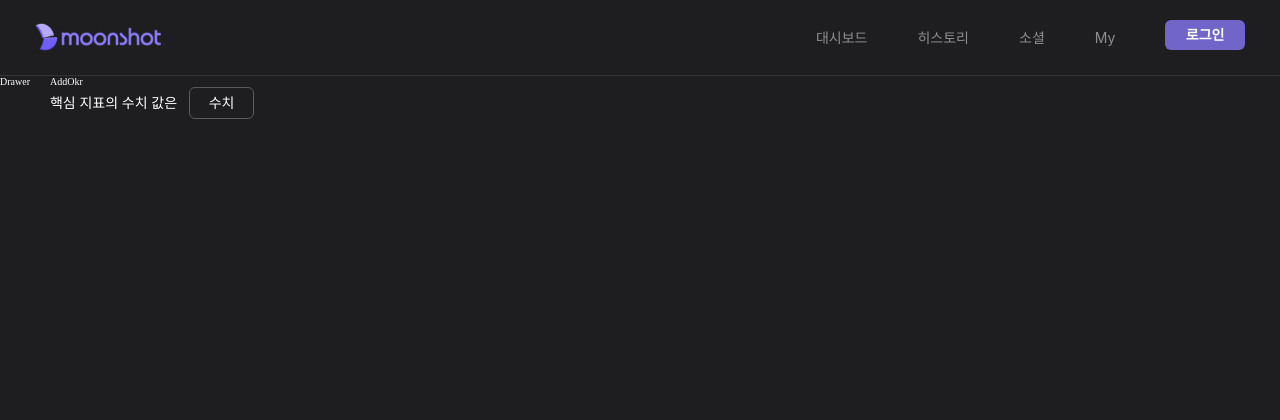
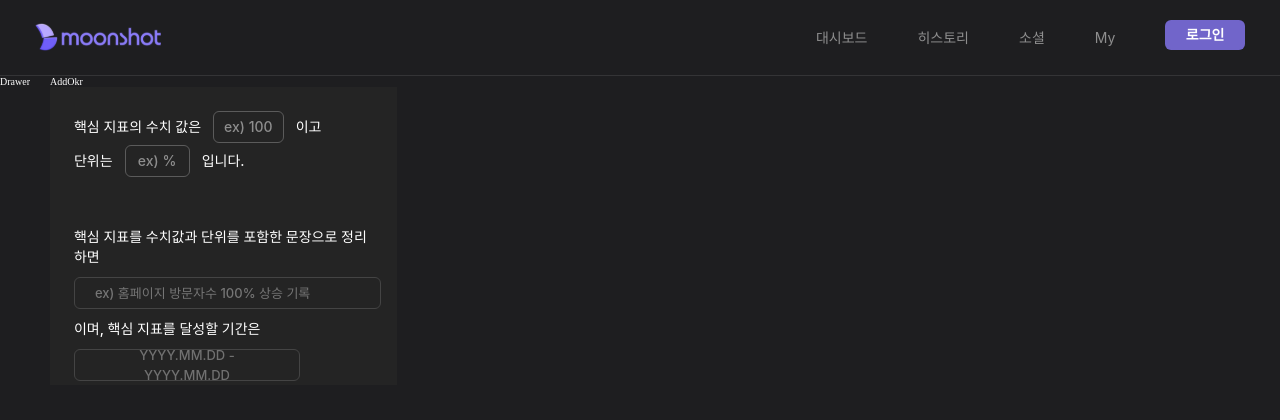
Before and after one commit to MOONSHOT-Team/MOONSHOT-CLIENT, a React (Vite) app: page /add-okr in a window 1280 px wide. Shown: the top 420 px of the page. Built offline with nearby package versions, Linux system fonts and the light colour scheme; a web font is replaced by a local one; what emotion-normalize would draw is missing.

Commit message:
feat: kr 추가 카드 구헌

```diff
--- /dev/null
+++ b/src/AddOkr/components/KeyResultPeriodInput.tsx
@@ -0,0 +1,87 @@
+import styled from '@emotion/styled';
+import { ConfigProvider, DatePicker } from 'antd';
+import type { RangePickerProps } from 'antd/es/date-picker';
+import dayjs, { Dayjs } from 'dayjs';
+
+const { RangePicker } = DatePicker;
+
+interface IKeyResultPeriodInputProps {
+  handleClickSelectDate: (
+    _values: [Dayjs | null, Dayjs | null] | null,
+    formatString: [string, string],
+  ) => void;
+  period: string[];
+}
+
+const KeyResultPeriodInput = ({ handleClickSelectDate, period }: IKeyResultPeriodInputProps) => {
+  const formatDate = (dateString: string) => {
+    const formattedDate = dateString.replace(/\./g, '-');
+    return formattedDate;
+  };
+
+  const disabledDate: RangePickerProps['disabledDate'] = (current) => {
+    return current && current < dayjs().startOf('day');
+  };
+
+  return (
+    <KRPeriodContainer>
+      <ConfigProvider
+        theme={{
+          token: {
+            colorPrimary: '#8D7EFD',
+            controlItemBgHover: '#8D7EFD',
+            borderRadius: 10,
+            colorBgContainer: '#1E1E20',
+            colorBgElevated: '#2F2F2F',
+            colorText: '#A7A7A7',
+            colorTextHeading: '#A7A7A7',
+            colorIcon: '#A7A7A7',
+            colorTextQuaternary: 'rgba(255,255,255,50%)',
+            controlItemBgActive: '#8D7EFD2D',
+          },
+        }}
+      >
+        <RangePicker
+          bordered={false}
+          onChange={handleClickSelectDate}
+          value={[dayjs(formatDate(period[0])), dayjs(formatDate(period[1]))]}
+          defaultValue={[dayjs(), dayjs()]}
+          format={'YYYY. MM. DD'}
+          disabledDate={disabledDate}
+        />
+      </ConfigProvider>
+    </KRPeriodContainer>
+  );
+};
+
+export default KeyResultPeriodInput;
+
+const KRPeriodContainer = styled.div`
+  * {
+    color: ${({ theme }) => theme.colors.gray_000};
+    background-color: ${({ theme }) => theme.colors.gray_600};
+  }
+
+  .ant-picker-input > input::placeholder {
+    color: ${({ theme }) => theme.colors.gray_000};
+    ${({ theme }) => theme.fonts.body_12_regular};
+  }
+
+  .ant-picker-input > input {
+    width: 7rem;
+    color: ${({ theme }) => theme.colors.gray_000};
+    background-color: ${({ theme }) => theme.colors.gray_600};
+    border: none;
+    ${({ theme }) => theme.fonts.body_12_regular};
+  }
+
+  .ant-picker-range-separator {
+    padding: 0;
+    background-color: ${({ theme }) => theme.colors.gray_600};
+  }
+
+  .ant-picker-separator,
+  .anticon-swap-right > svg {
+    background-color: ${({ theme }) => theme.colors.gray_600};
+  }
+`;
--- a/src/AddOkr/components/addKr/KeyResultCard.tsx
+++ b/src/AddOkr/components/addKr/KeyResultCard.tsx
@@ -1,22 +1,94 @@
 import DynamicInput from '@components/input/DynamicInput';
 import { css } from '@emotion/react';
 import styled from '@emotion/styled';
+import { Dayjs } from 'dayjs';
 import { useState } from 'react';
 
+import KeyResultPeriodInput from '../KeyResultPeriodInput';
+
 const KeyResultCard = () => {
+  //다른 브랜치에서 사용한 유틸 함수, 추후 삭제 예정
+  const returnParsedDate = (date: Date, parseString: string) => {
+    const year = date.getFullYear();
+    const month = ('0' + (date.getMonth() + 1)).slice(-2);
+    const day = ('0' + date.getDate()).slice(-2);
+
+    return `${year}${parseString}${month}${parseString}${day}`;
+  };
+
+  //힌트 메시지 상수
+  const HINT_TARGET = 'ex) 100';
+  const HINT_METRIC = 'ex) %';
+
+  //수치 관리 값
+  const [target, setTarget] = useState('');
+  const [isClickTarget, setIsClickTarget] = useState(false);
+
+  //단위 관리 값
   const [metric, setMetric] = useState('');
   const [isClickMetric, setIsClickMetric] = useState(false);
 
+  const [description, setDescription] = useState('');
+
+  const [isShowCalender, setIsShowCalender] = useState(false);
+
+  const today = new Date();
+
+  const CALE_START_DATE = returnParsedDate(today, '-');
+  const CALE_END_DATE = returnParsedDate(new Date(today.setMonth(today.getMonth() + 1)), '-');
+  const [, setStartDate] = useState(CALE_START_DATE);
+  const [, setExpireDate] = useState<string>('');
+  const [krPeriod, setKrPeriod] = useState([CALE_START_DATE, CALE_END_DATE]);
+
+  const handleClickSelectDate = (
+    _values: [Dayjs | null, Dayjs | null] | null,
+    formatString: [string, string],
+  ) => {
+    if (formatString[0] && formatString[1]) {
+      setKrPeriod(formatString);
+      setStartDate(formatString[0]);
+      setExpireDate(formatString[1]);
+    }
+  };
+
+  //수치 관리 핸들러
+  const handleChangeTarget = (e: React.ChangeEvent<HTMLInputElement>) => {
+    const parsedValue = e.target.value.replace(/[^-0-9]/g, '');
+    setTarget(parsedValue.toString().replace(/\B(?=(\d{3})+(?!\d))/g, ','));
+  };
+
+  //단위 관리 핸들러
   const handleChangeMetric = (e: React.ChangeEvent<HTMLInputElement>) => {
     setMetric(e.target.value);
   };
 
+  const handleChangeDescription = (e: React.ChangeEvent<HTMLInputElement>) => {
+    setDescription(e.target.value);
+  };
+
   return (
-    <article css={KeyResultCardWrapper}>
+    <StKeyResultCardWrapper>
+      <div css={TopKrDescription}>
         <div css={KrDescriptionBox}>
           <StKrDescripText>핵심 지표의 수치 값은</StKrDescripText>
+          <StKrInputBox>
+            {isClickTarget ? (
+              <DynamicInput
+                value={target}
+                handleChangeValue={handleChangeTarget}
+                isAutoFocus={true}
+                maxLength={13}
+              />
+            ) : (
+              <StKrMetricTxt onClick={() => setIsClickTarget(true)}>{HINT_TARGET}</StKrMetricTxt>
+            )}
+          </StKrInputBox>
+          <StKrDescripText>이고</StKrDescripText>
+        </div>
 
-        <StKrMetricBox>
+        <div css={KrDescriptionBox}>
+          <StKrDescripText>단위는</StKrDescripText>
+          <StKrInputBox>
             {isClickMetric ? (
               <DynamicInput
                 value={metric}
@@ -24,19 +96,43 @@ const KeyResultCard = () => {
                 isAutoFocus={true}
               />
             ) : (
-            <StKrMetricTxt onClick={() => setIsClickMetric(true)}>수치</StKrMetricTxt>
+              <StKrMetricTxt onClick={() => setIsClickMetric(true)}>{HINT_METRIC}</StKrMetricTxt>
             )}
-        </StKrMetricBox>
+          </StKrInputBox>
+          <StKrDescripText>입니다.</StKrDescripText>
         </div>
-    </article>
+      </div>
+
+      <div css={BottomKrDescription}>
+        <StKrDescripText>핵심 지표를 수치값과 단위를 포함한 문장으로 정리하면</StKrDescripText>
+        <StKrDescripInput
+          value={description}
+          placeholder={'ex) 홈페이지 방문자수 100% 상승 기록'}
+          onChange={handleChangeDescription}
+        />
+        <StKrDescripText>이며, 핵심 지표를 달성할 기간은</StKrDescripText>
+        <StKrPeriodBox onClick={() => setIsShowCalender(true)}>
+          {isShowCalender ? (
+            <KeyResultPeriodInput handleClickSelectDate={handleClickSelectDate} period={krPeriod} />
+          ) : (
+            <p>YYYY.MM.DD - YYYY.MM.DD</p>
+          )}
+        </StKrPeriodBox>
+      </div>
+    </StKeyResultCardWrapper>
   );
 };
 
 export default KeyResultCard;
 
-const KeyResultCardWrapper = css`
+const StKeyResultCardWrapper = styled.article`
   display: flex;
   flex-direction: column;
+  gap: 5rem;
+  width: 34.7rem;
+  height: 29.8rem;
+  padding: 2.4rem;
+  background-color: ${({ theme }) => theme.colors.gray_600};
 `;
 
 const KrDescriptionBox = css`
@@ -44,12 +140,25 @@ const KrDescriptionBox = css`
   gap: 1.2rem;
   align-items: center;
 `;
+
+const TopKrDescription = css`
+  display: flex;
+  flex-direction: column;
+  gap: 0.2rem;
+`;
+
+const BottomKrDescription = css`
+  display: flex;
+  flex-direction: column;
+  gap: 1rem;
+`;
+
 const StKrDescripText = styled.span`
   color: ${({ theme }) => theme.colors.gray_000};
   ${({ theme }) => theme.fonts.body_14_medium};
 `;
 
-const StKrMetricBox = styled.div`
+const StKrInputBox = styled.div`
   display: flex;
   align-items: center;
   justify-content: center;
@@ -65,6 +174,32 @@ const StKrMetricBox = styled.div`
 `;
 
 const StKrMetricTxt = styled.p`
-  color: ${({ theme }) => theme.colors.gray_000};
+  color: ${({ theme }) => theme.colors.gray_350};
   ${({ theme }) => theme.fonts.body_14_medium};
 `;
+
+const StKrDescripInput = styled.input`
+  width: 30.7rem;
+  height: 3.2rem;
+  padding: 0.6rem 2rem;
+  color: ${({ theme }) => theme.colors.gray_350};
+  background-color: ${({ theme }) => theme.colors.gray_600};
+  border: 1px solid ${({ theme }) => theme.colors.gray_500};
+  border-radius: 6px;
+
+  ${({ theme }) => theme.fonts.body_13_medium};
+`;
+
+const StKrPeriodBox = styled.div`
+  display: flex;
+  align-items: center;
+  width: 22.6rem;
+  height: 3.2rem;
+  padding: 0.6rem 2rem;
+  color: ${({ theme }) => theme.colors.gray_400};
+  text-align: center;
+  border: 1px solid ${({ theme }) => theme.colors.gray_500};
+  border-radius: 6px;
+
+  ${({ theme }) => theme.fonts.body_13_medium};
+`;
```
Lines whose indentation alone changed are shown as unchanged.
